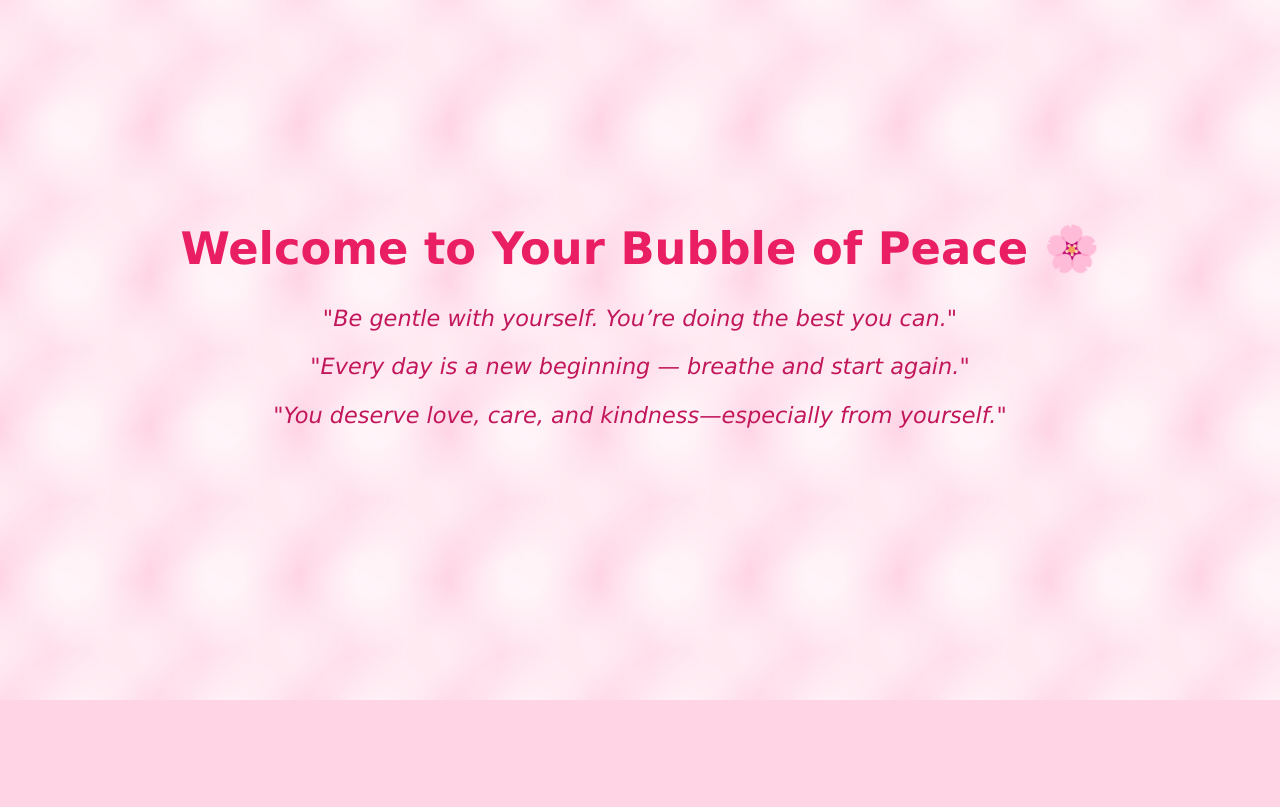
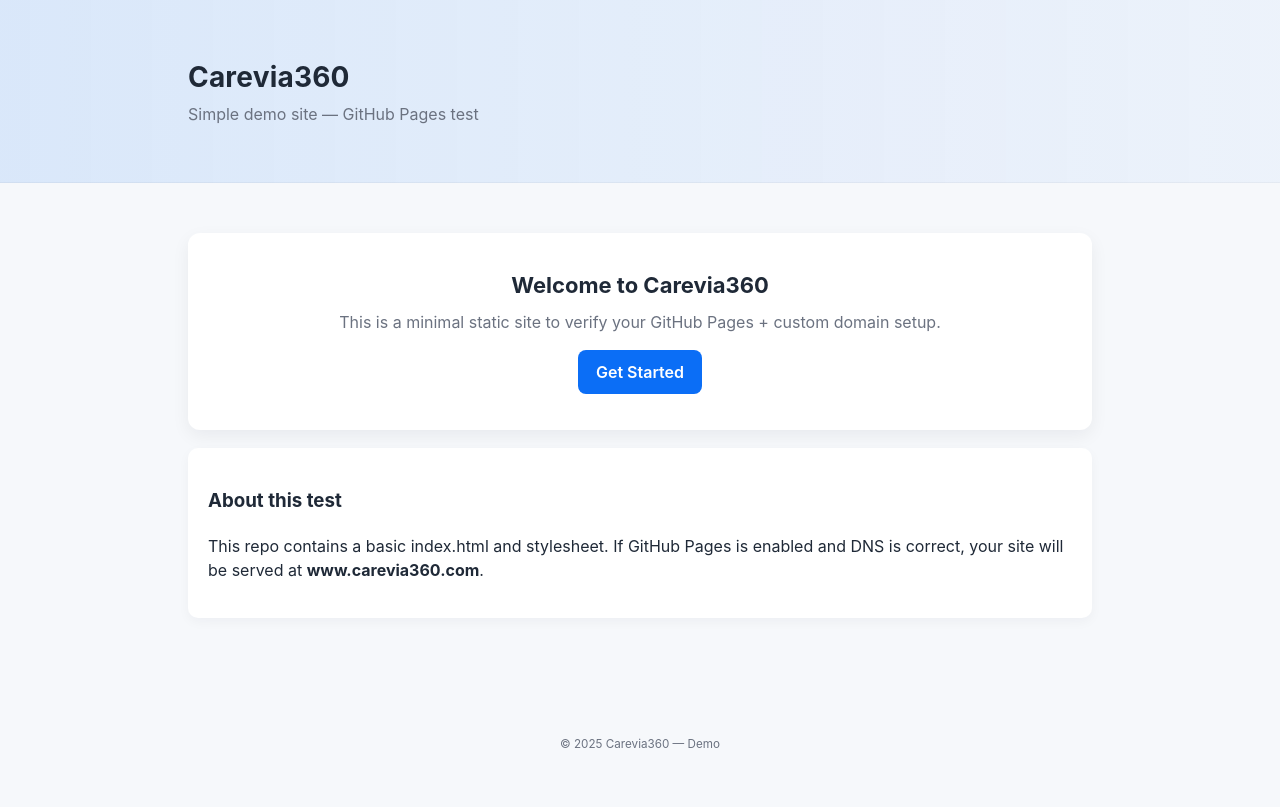
Before and after one commit to carevia360/carevia360, a plain HTML site: page index.html in a window 1280 px wide. Drawn offline with Linux system fonts and the light colour scheme.

Commit message:
Add demo site

```diff
--- a/index.html
+++ b/index.html
@@ -1,18 +1,45 @@
 <!DOCTYPE html>
 <html lang="en">
 <head>
-    <meta charset="UTF-8">
-    <title>Pink Bubble Care Page</title>
-    <link rel="stylesheet" href="style.css">
+  <meta charset="utf-8" />
+  <meta name="viewport" content="width=device-width,initial-scale=1" />
+  <title>Carevia360</title>
+  <link rel="stylesheet" href="style.css" />
+  <meta name="description" content="Carevia360 — demo site for testing GitHub Pages and custom domain" />
 </head>
 <body>
+  <header class="site-header">
+    <div class="container">
+      <h1>Carevia360</h1>
+      <p class="tagline">Simple demo site — GitHub Pages test</p>
+    </div>
+  </header>
 
+  <main class="container">
+    <section class="hero">
+      <h2>Welcome to Carevia360</h2>
+      <p>This is a minimal static site to verify your GitHub Pages + custom domain setup.</p>
+      <a class="btn" href="#about">Get Started</a>
+    </section>
+
+    <section id="about" class="card">
+      <h3>About this test</h3>
+      <p>
+        This repo contains a basic index.html and stylesheet. If GitHub Pages is enabled and DNS is correct,
+        your site will be served at <strong>www.carevia360.com</strong>.
+      </p>
+    </section>
+  </main>
+
+  <footer class="site-footer">
     <div class="container">
-        <h1>Welcome to Your Bubble of Peace 🌸</h1>
-        <p class="quote">"Be gentle with yourself. You’re doing the best you can."</p>
-        <p class="quote">"Every day is a new beginning — breathe and start again."</p>
-        <p class="quote">"You deserve love, care, and kindness—especially from yourself."</p>
+      <small>&copy; <span id="year"></span> Carevia360 — Demo</small>
     </div>
+  </footer>
 
+  <script>
+    // set current year
+    document.getElementById('year').innerText = new Date().getFullYear();
+  </script>
 </body>
 </html>
--- a/style.css
+++ b/style.css
@@ -1,47 +1,85 @@
-body {
-    background: #ffd4e5; /* soft pink */
-    margin: 0;
-    height: 100vh;
-    overflow: hidden;
-    font-family: 'Verdana', sans-serif;
+:root{
+  --bg:#f6f8fb;
+  --card:#ffffff;
+  --accent:#0b6ef6;
+  --text:#1f2937;
+  --muted:#6b7280;
 }
 
-/* Bubble animation */
-body::before {
-    content: "";
-    position: absolute;
-    top: 0;
-    left: 0;
-    width: 100%;
-    height: 100%;
-    background: radial-gradient(circle, rgba(255,255,255,0.7) 20%, rgba(255,255,255,0) 70%) 0 0,
-                radial-gradient(circle, rgba(255,255,255,0.5) 20%, rgba(255,255,255,0) 70%) 50px 80px,
-                radial-gradient(circle, rgba(255,255,255,0.3) 20%, rgba(255,255,255,0) 70%) 120px 200px;
-    background-size: 150px 150px;
-    animation: float 10s infinite linear;
-    pointer-events: none;
+*{box-sizing:border-box}
+html,body{height:100%}
+body{
+  margin:0;
+  font-family:Inter,system-ui,-apple-system,Segoe UI,Roboto,"Helvetica Neue",Arial;
+  background:var(--bg);
+  color:var(--text);
+  -webkit-font-smoothing:antialiased;
+  -moz-osx-font-smoothing:grayscale;
+  line-height:1.5;
 }
 
-@keyframes float {
-    from { transform: translateY(0); }
-    to { transform: translateY(-200px); }
+.container{
+  max-width:960px;
+  margin:0 auto;
+  padding:28px;
 }
 
-.container {
-    position: relative;
-    z-index: 10;
-    text-align: center;
-    padding-top: 15%;
+.site-header{
+  background:linear-gradient(90deg, rgba(11,110,246,0.12), rgba(11,110,246,0.04));
+  padding:28px 0;
+  border-bottom:1px solid rgba(15,23,42,0.04);
+}
+.site-header h1{
+  margin:0;
+  font-size:28px;
+  letter-spacing:0.2px;
+}
+.tagline{
+  margin:4px 0 0;
+  color:var(--muted);
 }
 
-h1 {
-    font-size: 2.8rem;
-    color: #e91e63;
+/* Hero */
+.hero{
+  background:var(--card);
+  padding:36px;
+  border-radius:12px;
+  box-shadow:0 6px 18px rgba(16,24,40,0.06);
+  margin-top:22px;
+  text-align:center;
+}
+.hero h2{margin:0 0 8px;font-size:22px}
+.hero p{margin:0 0 16px;color:var(--muted)}
+
+.btn{
+  display:inline-block;
+  text-decoration:none;
+  padding:10px 18px;
+  border-radius:8px;
+  background:var(--accent);
+  color:white;
+  font-weight:600;
 }
 
-.quote {
-    font-size: 1.4rem;
-    color: #c2185b;
-    margin-top: 20px;
-    font-style: italic;
+/* Card */
+.card{
+  background:var(--card);
+  padding:20px;
+  border-radius:10px;
+  margin-top:18px;
+  box-shadow:0 4px 12px rgba(16,24,40,0.04);
 }
+
+.site-footer{
+  text-align:center;
+  padding:26px 0;
+  color:var(--muted);
+  margin-top:32px;
+  font-size:14px;
+}
+
+/* Responsive tweaks */
+@media (max-width:540px){
+  .container{padding:18px}
+  .hero{padding:20px}
+}
```
